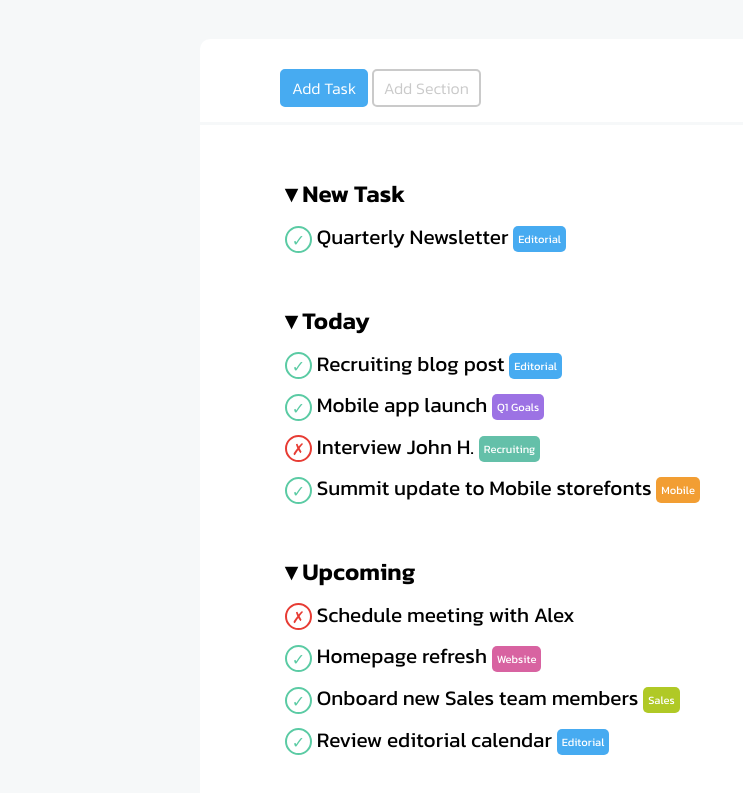
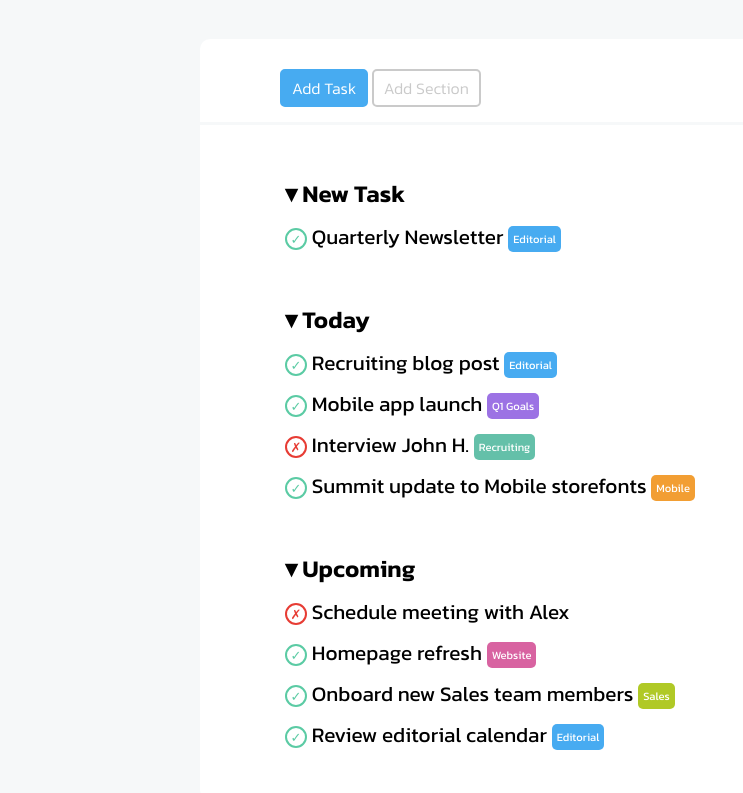
Before and after one commit to jfmarkan/html-css-toboolist, a plain HTML site: page index.html in a window 1280 px wide. Shown: the part 83-876 px from the top of the page, without its empty margins (0-743 px from the left). Drawn offline with Linux system fonts and the light colour scheme.

Commit message:
resize tick and cross

```diff
--- a/css/style.css
+++ b/css/style.css
@@ -110,8 +110,8 @@ ul{
 
 .circle{
     display: inline-block;
-    height: 27px;
-    width: 27px;
+    height: 22px;
+    width: 22px;
     border: 2px solid;
     border-radius: 50%;
     text-align: center;
@@ -119,11 +119,11 @@ ul{
 }
 
 .done{
-    font-size: medium;
+    font-size: small;
     color: #5bcba4;
 }
 
 .not-done{
-    font-size: medium;
+    font-size: small;
     color: #e73c34;
 }
```
